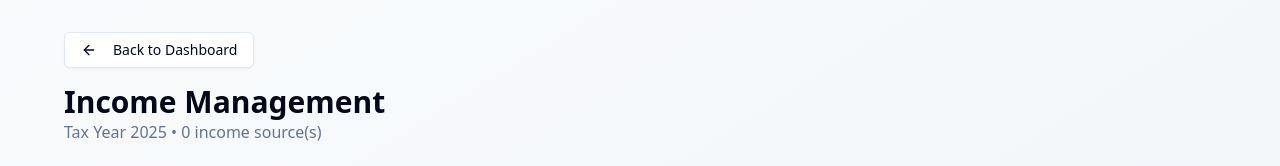
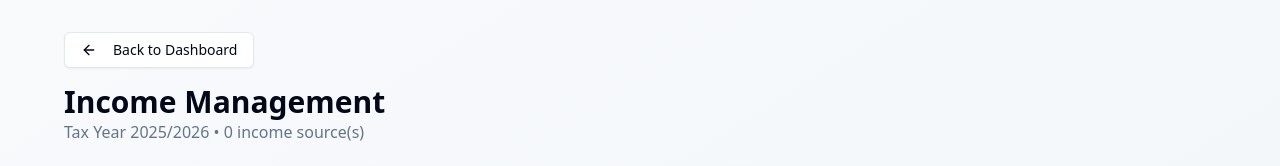
Before and after one commit to jeradasanka/WealthGuardLK, a React (Vite) app: page /income in a window 1280 px wide. Shown: the top 166 px of the page. Built offline with nearby package versions, Linux system fonts and the light colour scheme.

Commit message:
Implement Sri Lankan financial year (April 1 - March 31) for tax calculations

```diff
--- a/src/components/BusinessIncomeForm.tsx
+++ b/src/components/BusinessIncomeForm.tsx
@@ -11,6 +11,7 @@ import { Card, CardContent, CardDescription, CardHeader, CardTitle } from '@/com
 import { useStore } from '@/stores/useStore';
 import type { BusinessIncome } from '@/types';
 import { formatLKR } from '@/lib/taxEngine';
+import { formatTaxYear } from '@/lib/taxYear';
 
 interface BusinessIncomeFormProps {
   income?: BusinessIncome;
@@ -87,7 +88,7 @@ export function BusinessIncomeForm({ income, onSave, onCancel }: BusinessIncomeF
       <CardHeader>
         <CardTitle>Schedule 2 - Business Income</CardTitle>
         <CardDescription>
-          Income from business or profession - Gains and Profits (Cage 201-299)
+          Income from business, profession, or vocation (Cage 201-299) • Tax Year: {formatTaxYear(currentTaxYear)}
         </CardDescription>
       </CardHeader>
       <CardContent>
--- a/src/components/EmploymentIncomeForm.tsx
+++ b/src/components/EmploymentIncomeForm.tsx
@@ -11,6 +11,7 @@ import { Card, CardContent, CardDescription, CardHeader, CardTitle } from '@/com
 import { useStore } from '@/stores/useStore';
 import type { EmploymentIncome, TaxEntity } from '@/types';
 import { formatLKR } from '@/lib/taxEngine';
+import { formatTaxYear } from '@/lib/taxYear';
 
 interface EmploymentIncomeFormProps {
   income?: EmploymentIncome;
@@ -82,7 +83,7 @@ export function EmploymentIncomeForm({ income, onSave, onCancel }: EmploymentInc
       <CardHeader>
         <CardTitle>Schedule 1 - Employment Income</CardTitle>
         <CardDescription>
-          Income from employment including salary, wages, and benefits (Cage 101-199)
+          Income from employment including salary, wages, and benefits (Cage 101-199) • Tax Year: {formatTaxYear(currentTaxYear)}
         </CardDescription>
       </CardHeader>
       <CardContent>
--- a/src/components/InvestmentIncomeForm.tsx
+++ b/src/components/InvestmentIncomeForm.tsx
@@ -11,6 +11,7 @@ import { Card, CardContent, CardDescription, CardHeader, CardTitle } from '@/com
 import { useStore } from '@/stores/useStore';
 import type { InvestmentIncome } from '@/types';
 import { formatLKR } from '@/lib/taxEngine';
+import { formatTaxYear } from '@/lib/taxYear';
 
 interface InvestmentIncomeFormProps {
   income?: InvestmentIncome;
@@ -87,7 +88,7 @@ export function InvestmentIncomeForm({ income, onSave, onCancel }: InvestmentInc
       <CardHeader>
         <CardTitle>Schedule 3 - Investment Income</CardTitle>
         <CardDescription>
-          Income from investments including interest, dividends, and rent (Cage 301-399)
+          Income from rent, interest, dividends, and other investments (Cage 301-399) • Tax Year: {formatTaxYear(currentTaxYear)}
         </CardDescription>
       </CardHeader>
       <CardContent>
--- /dev/null
+++ b/src/lib/taxYear.ts
@@ -0,0 +1,86 @@
+/**
+ * Tax Year utilities for Sri Lankan financial year (April 1 - March 31)
+ */
+
+/**
+ * Get the current tax year based on Sri Lankan financial year
+ * Financial year runs from April 1 to March 31
+ * Returns the starting year (e.g., "2024" for FY 2024/2025)
+ */
+export function getCurrentTaxYear(): string {
+  const now = new Date();
+  const year = now.getFullYear();
+  const month = now.getMonth(); // 0-indexed (0 = January, 3 = April)
+
+  // If we're in January-March, we're still in the previous year's tax year
+  // e.g., March 2025 is in tax year 2024/2025
+  if (month < 3) { // January (0), February (1), March (2)
+    return (year - 1).toString();
+  }
+
+  // If we're in April-December, we're in the current year's tax year
+  // e.g., April 2025 is in tax year 2025/2026
+  return year.toString();
+}
+
+/**
+ * Format tax year for display (e.g., "2024/2025")
+ */
+export function formatTaxYear(year: string): string {
+  const startYear = parseInt(year);
+  const endYear = startYear + 1;
+  return `${startYear}/${endYear}`;
+}
+
+/**
+ * Get the date range for a given tax year
+ */
+export function getTaxYearDateRange(year: string): { start: Date; end: Date } {
+  const startYear = parseInt(year);
+
+  return {
+    start: new Date(startYear, 3, 1), // April 1 (month is 0-indexed)
+    end: new Date(startYear + 1, 2, 31), // March 31 of next year
+  };
+}
+
+/**
+ * Check if a date falls within a specific tax year
+ */
+export function isDateInTaxYear(date: string | Date, taxYear: string): boolean {
+  const dateObj = typeof date === 'string' ? new Date(date) : date;
+  const { start, end } = getTaxYearDateRange(taxYear);
+
+  return dateObj >= start && dateObj <= end;
+}
+
+/**
+ * Get the tax year for a specific date
+ */
+export function getTaxYearForDate(date: string | Date): string {
+  const dateObj = typeof date === 'string' ? new Date(date) : date;
+  const year = dateObj.getFullYear();
+  const month = dateObj.getMonth();
+
+  // If date is in January-March, it belongs to previous year's tax year
+  if (month < 3) {
+    return (year - 1).toString();
+  }
+
+  // If date is in April-December, it belongs to current year's tax year
+  return year.toString();
+}
+
+/**
+ * Generate list of recent tax years
+ */
+export function getRecentTaxYears(count: number = 5): string[] {
+  const currentYear = getCurrentTaxYear();
+  const years: string[] = [];
+
+  for (let i = 0; i < count; i++) {
+    years.push((parseInt(currentYear) - i).toString());
+  }
+
+  return years;
+}
--- a/src/pages/Dashboard.tsx
+++ b/src/pages/Dashboard.tsx
@@ -12,6 +12,7 @@ import { DangerMeter } from '@/components/DangerMeter';
 import { useStore } from '@/stores/useStore';
 import { hasSavedData } from '@/utils/storage';
 import { formatLKR } from '@/lib/taxEngine';
+import { formatTaxYear, getRecentTaxYears } from '@/lib/taxYear';
 
 export function Dashboard() {
   const navigate = useNavigate();
@@ -143,11 +144,11 @@ export function Dashboard() {
                       saveToStorage();
                     }}
                   >
-                    <option value="2025">2025/2026</option>
-                    <option value="2024">2024/2025</option>
-                    <option value="2023">2023/2024</option>
-                    <option value="2022">2022/2023</option>
-                    <option value="2021">2021/2022</option>
+                    {getRecentTaxYears(6).map((year) => (
+                      <option key={year} value={year}>
+                        {formatTaxYear(year)}
+                      </option>
+                    ))}
                   </select>
                 </div>
               </div>
--- a/src/pages/IncomePage.tsx
+++ b/src/pages/IncomePage.tsx
@@ -13,6 +13,7 @@ import { EmploymentIncomeForm } from '@/components/EmploymentIncomeForm';
 import { BusinessIncomeForm } from '@/components/BusinessIncomeForm';
 import { InvestmentIncomeForm } from '@/components/InvestmentIncomeForm';
 import { formatLKR } from '@/lib/taxEngine';
+import { formatTaxYear } from '@/lib/taxYear';
 import type { Income, EmploymentIncome, BusinessIncome, InvestmentIncome } from '@/types';
 
 export function IncomePage() {
@@ -134,7 +135,7 @@ export function IncomePage() {
             </Button>
             <h1 className="text-3xl font-bold">Income Management</h1>
             <p className="text-muted-foreground">
-              Tax Year {currentTaxYear} • {currentYearIncomes.length} income source(s)
+              Tax Year {formatTaxYear(currentTaxYear)} • {currentYearIncomes.length} income source(s)
             </p>
           </div>
         </div>
--- a/src/pages/TaxComputationPage.tsx
+++ b/src/pages/TaxComputationPage.tsx
@@ -10,10 +10,11 @@ import { Card, CardContent, CardDescription, CardHeader, CardTitle } from '@/com
 import { useStore } from '@/stores/useStore';
 import { computeTax } from '@/lib/taxEngine';
 import { DangerMeter } from '@/components/DangerMeter';
+import { formatTaxYear } from '@/lib/taxYear';
 
 export function TaxComputationPage() {
   const navigate = useNavigate();
-  const { entities, incomes, assets, liabilities } = useStore();
+  const { entities, incomes, assets, liabilities, currentTaxYear } = useStore();
 
   const entity = entities[0];
   const totalAssets = assets.reduce((sum, a) => sum + a.marketValue, 0);
@@ -55,7 +56,7 @@ export function TaxComputationPage() {
         <Card>
           <CardHeader>
             <CardTitle>Schedule 8 - Income Tax Computation</CardTitle>
-            <CardDescription>Tax Year: {entity.taxYear}</CardDescription>
+            <CardDescription>Tax Year: {formatTaxYear(currentTaxYear)}</CardDescription>
           </CardHeader>
           <CardContent className="space-y-6">
             {/* Part A: Income from All Sources */}
--- a/src/stores/useStore.ts
+++ b/src/stores/useStore.ts
@@ -6,6 +6,7 @@
 import { create } from 'zustand';
 import type { AppState, TaxEntity, Asset, Liability, Income } from '@/types';
 import { saveState, loadState } from '@/utils/storage';
+import { getCurrentTaxYear } from '@/lib/taxYear';
 
 interface StoreState extends AppState {
   passphrase: string | null;
@@ -51,7 +52,7 @@ const initialState: AppState = {
   assets: [],
   liabilities: [],
   incomes: [],
-  currentTaxYear: new Date().getFullYear().toString(),
+  currentTaxYear: getCurrentTaxYear(),
   jointAssetSplitRatio: {},
   isEncrypted: false,
 };
```
